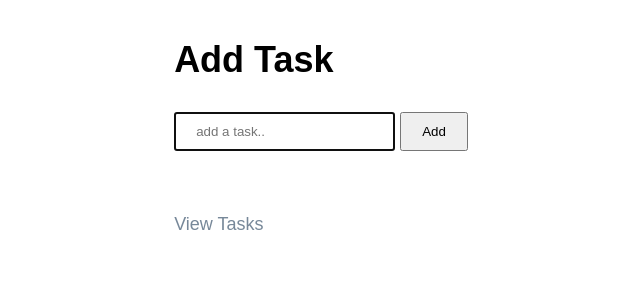
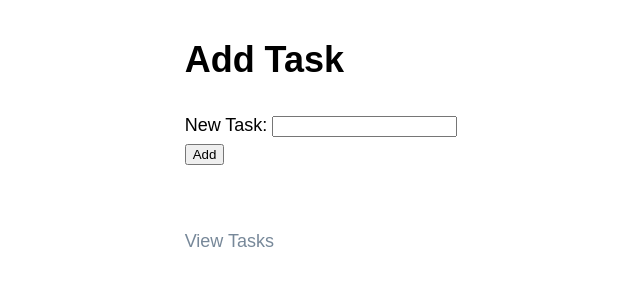
Before and after one commit to bensenouci-ayman/LearnDjango, a Django app: page /tasks/add in a window 1280 px wide. Shown: the top 300 px of the page, without its empty margins (319-959 px from the left). Run offline with Django 5.2, Linux system fonts and the light colour scheme.

Commit message:
complete tasks and learn more about sessions

```diff
--- a/lecture3/tasks/static/tasks/styles.css
+++ b/lecture3/tasks/static/tasks/styles.css
@@ -26,11 +26,3 @@ a.view-tasks {
     display: block;
     margin-top: 60px;
 }
-
-form input[type="text"] {
-    padding: 10px 20px;
-}
-
-form input[type="submit"] {
-    padding: 10px 20px;
-}
--- a/lecture3/tasks/templates/tasks/add.html
+++ b/lecture3/tasks/templates/tasks/add.html
@@ -6,17 +6,13 @@
     <form action="{% url 'tasks:add' %}" method="post">
 
         {% csrf_token %}
+        {{ form }}
 
-        <input
-        type="text"
-        name="task"
-        placeholder="add a task.."
-        autofocus
-        >
         <input
         type="submit"
         value="Add"
         >
+
     </form>
     <!-- name space collesion may happen below without using app_name -->
     <a class="view-tasks" href="{% url 'tasks:index' %}">View Tasks</a>
--- a/lecture3/tasks/templates/tasks/index.html
+++ b/lecture3/tasks/templates/tasks/index.html
@@ -7,6 +7,8 @@
     <ul>
         {% for task in tasks %}
             <li>{{ task }}</li>
+        {% empty %}
+            <li>No tasks.</li>
         {% endfor %}
     </ul>
     <a class="add-task" href="{% url 'tasks:add' %}">Add a New Task</a>
--- a/lecture3/tasks/views.py
+++ b/lecture3/tasks/views.py
@@ -1,14 +1,41 @@
+from django import forms
+from django.http import HttpResponseRedirect
 from django.shortcuts import render
+from django.urls import reverse
 
-# global variable to store tasks
-tasks = ["hi", "hello", "word"]
+
+
+# global variable to store tasks not the good idea
+# tasks = []
+
+class NewTaskForm(forms.Form):
+    task = forms.CharField(label="New Task")
+    # priorety = forms.IntegerField(label="Priorety", min_value=1, max_value=5)
 
 # Create your views here.
 def index(request):
+    if "tasks" not in request.session:
+        request.session["tasks"] = []
+
     return render(request, "tasks/index.html", {
-        "tasks": tasks
+        "tasks": request.session["tasks"]
     })
 
 # add tasks
 def add(request):
-    return render(request, "tasks/add.html")
+    if request.method == "POST":
+        form = NewTaskForm(request.POST)
+        if form.is_valid():
+            task = form.cleaned_data["task"]
+            request.session["tasks"] += [task]
+            # tasks.append(task)
+            return HttpResponseRedirect(reverse("tasks:index"))
+        else:
+            return render(request, "tasks/add.html", {
+                "form": form
+            })
+
+    return render(request, "tasks/add.html", {
+        # return an empty form
+        "form": NewTaskForm()
+    })
```
Also changed, not shown: lecture3/db.sqlite3.
